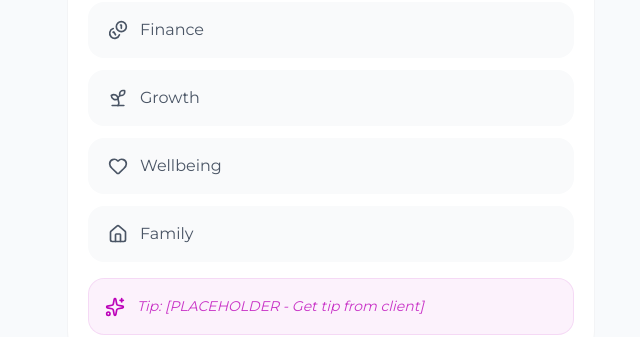
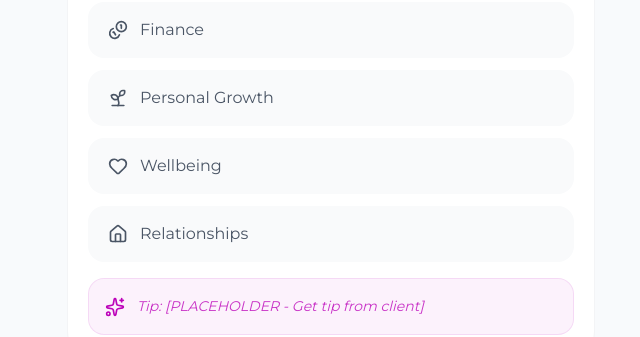
Before and after one commit to Scottish-Tech-Army/BulildU, a Next.js app: page /goals/new in a window 1280 px wide. Both pictures are taken after a click on the button "NEXT". Shown: the part 272-609 px from the top of the page, without its empty margins (309-949 px from the left). Built offline with nearby package versions, Linux system fonts and the light colour scheme.

Commit message:
fix(goal): Update goal categories for growth & family to personal growth & relationships respectively

```diff
--- a/src/app/goals/new/page.tsx
+++ b/src/app/goals/new/page.tsx
@@ -218,9 +218,9 @@ export default function NewGoalPage() {
                     {([
                       { name: "Career", icon: Briefcase },
                       { name: "Finance", icon: Coins },
-                      { name: "Growth", icon: Sprout },
+                      { name: "Personal Growth", icon: Sprout },
                       { name: "Wellbeing", icon: Heart },
-                      { name: "Family", icon: Home },
+                      { name: "Relationships", icon: Home },
                     ] as { name: GoalCategory; icon: LucideIcon }[]).map(({ name, icon: Icon }) => (
                       <button
                         key={name}
```
